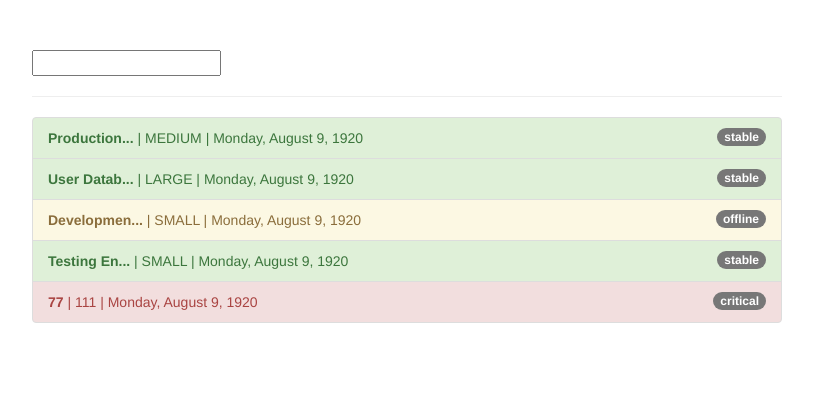
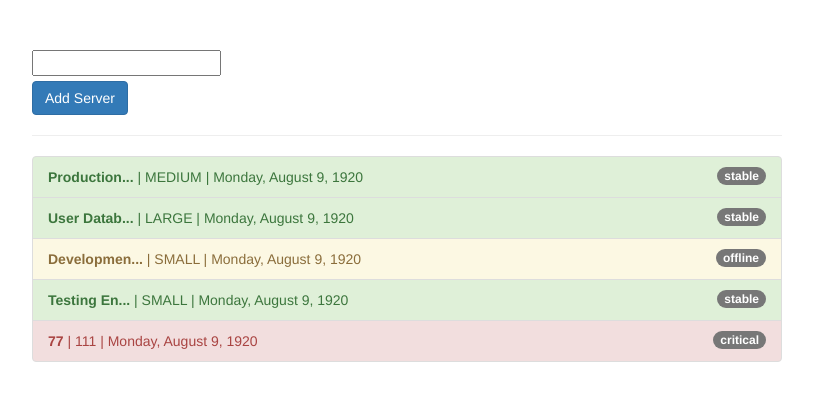
Before and after one commit to HennadiiZ/angular-pipes-max-shw, an Angular app: page / in a window 1280 px wide. Shown: the top 400 px of the page, without its empty margins (233-1046 px from the left). Built offline with nearby package versions, Linux system fonts and the light colour scheme.

Commit message:
pipe pure: false

```diff
--- a/src/app/app.component.css
+++ b/src/app/app.component.css
@@ -1,3 +1,6 @@
 .container {
   margin-top: 50px;
 }
+button{
+  margin-top: 5px;
+}
--- a/src/app/app.component.html
+++ b/src/app/app.component.html
@@ -2,6 +2,8 @@
   <div class="row">
     <div class="col-xs-12 col-sm-10 col-md-8 col-sm-offset-1 col-md-offset-2">
       <input type="text" class="form" [(ngModel)]="fileredStatus">
+      <br>
+      <button class="btn btn-primary" (click)="onAddServer()">Add Server</button>
       <hr>
       <ul class="list-group">
         <li
--- a/src/app/app.component.ts
+++ b/src/app/app.component.ts
@@ -46,4 +46,12 @@
       'list-group-item-danger': server.status === 'critical'
     };
   }
+  onAddServer(){
+    this.servers.push({
+      instanceType: '+++',
+      name: '+++',
+      status: 'stable',
+      started: new Date(15, 1, 2017)
+    });
+  }
 }
--- a/src/app/filter.pipe.ts
+++ b/src/app/filter.pipe.ts
@@ -1,7 +1,8 @@
 import { Pipe, PipeTransform } from '@angular/core';
 
 @Pipe({
-  name: 'filter'
+  name: 'filter',
+  pure: false // it is true by default
 })
 export class FilterPipe implements PipeTransform {
 
```
